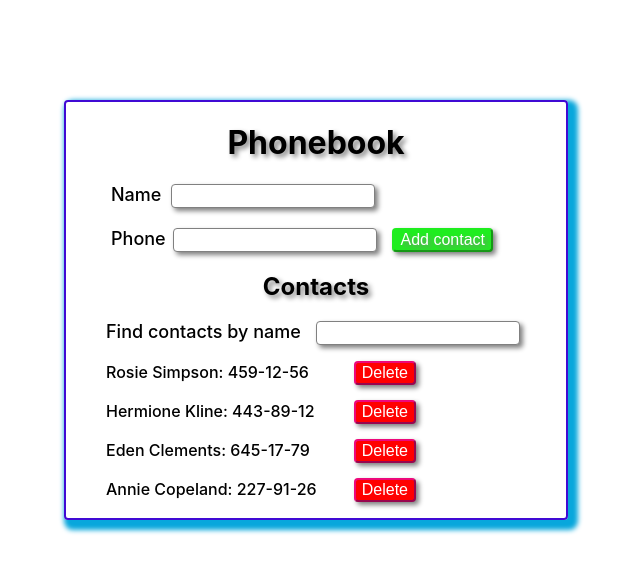
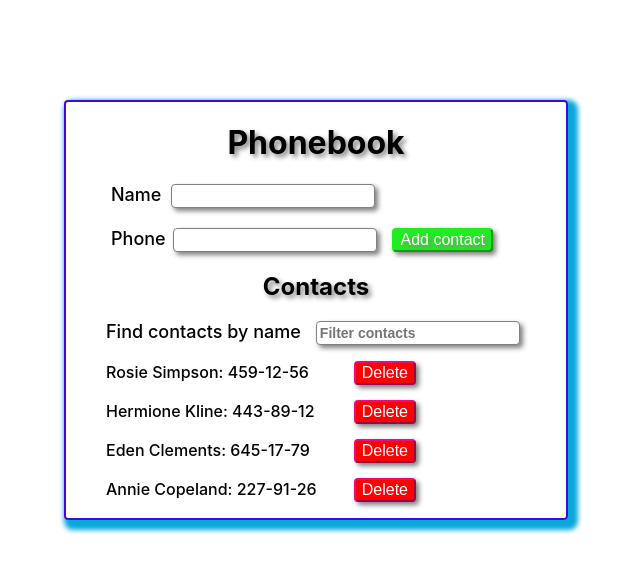
Before and after one commit to MarekRozko/goit-react-hw-03-phonebook, a React (Create React App) app: page / in a window 1280 px wide. Shown: the top 572 px of the page, without its empty margins (436-1076 px from the left). Built offline with nearby package versions, Linux system fonts and the light colour scheme.

Commit message:
add fixed

```diff
--- a/src/components/App.jsx
+++ b/src/components/App.jsx
@@ -3,89 +3,95 @@ import { nanoid } from 'nanoid';
 import GetContactForm from "./GetContactForm/GetContactForm";
 import ContactList from "./ContactList/ContactList";
 import FilterContact from "./FilterContact/FilterContact";
-import PropTypes from 'prop-types';
+import contacts from './contacts';
 import styles from "../components/app.module.css";
 
 
  export class App extends Component {
+
     state = {
-    contacts: [
-      { id: 'id-1', name: 'Rosie Simpson', number: '459-12-56' },
-      { id: 'id-2', name: 'Hermione Kline', number: '443-89-12' },
-      { id: 'id-3', name: 'Eden Clements', number: '645-17-79' },
-      { id: 'id-4', name: 'Annie Copeland', number: '227-91-26' },
-    ],
-    filter: '',
-  };
+        contacts: [...contacts],
+        filter: "",
+    }
 
-  formSubmitHandler = data => {
+    removeContact = (id) => {
+        this.setState(({contacts}) => {
+            const newContact = contacts.filter(contact => contact.id !== id);
+            return {contacts: newContact}
+        })
+    }
+
+    addContact = ({name, number}) => {
+        if(this.isDublicate(name, number)) {
+          alert(`${name} is already contacts`);
+          return false;
+        }
+
+        this.setState(prevState => {
+            const {contacts} = prevState;
+
             const newContact = {
                 id: nanoid(),
-      name: data.name,
-      number: data.number,
-    };
-    const isInName = newContact.name.toLowerCase();
-    this.state.contacts.find(contact => contact.name.toLowerCase() === isInName)
-      ? alert(data.name + ' is already in contacts')
-      : this.setState(({ contacts }) => ({
-          contacts: [newContact, ...contacts],
-        }));
-  };
+                name,
+                number,
+            }
 
-  changeFilter = event => {
-    this.setState({ filter: event.currentTarget.value });
-  };
+            return {contacts: [newContact, ...contacts]}
+        })
+        return true;
+    }
 
-  getFiltredContacts = () => {
-    const { contacts, filter } = this.state;
-    const normalisedFilter = filter.toLowerCase().trim();
-    return contacts.filter(contact =>
-      contact.name.toLowerCase().includes(normalisedFilter)
-    );
-  };
+    handleFilter = ({target})=> {
+        this.setState({filter: target.value})
+    }
 
-  deleteContact = contactId => {
-    this.setState(prevState => ({
-      contacts: prevState.contacts.filter(contact => contact.id !== contactId),
-    }));
-  };
+    isDublicate(name, number) {
+        const normalizedName = name.toLowerCase();
+        const normalizedNumber = number;
+        const {contacts} = this.state;
+        const result = contacts.find(({name, number}) => {
+            return (name.toLowerCase() === normalizedName && number === normalizedNumber)
+        })
+
+        return Boolean(result)
+    }
+
+    getFilteredContacts() {
+        const {filter, contacts} = this.state;
+        if(!filter) {
+            return contacts;
+        }
+
+        const normalizedFilter = filter.toLowerCase()
+        const result = contacts.filter(({name, number})=> {
+            return (name.toLowerCase().includes(normalizedFilter) ||  number.toLowerCase().includes(normalizedFilter))
+        })
+
+        return result;
+    }
 
     render() {
-    const { contacts, filter } = this.state;
-    const filtredContacts = this.getFiltredContacts();
+        const {addContact, removeContact, handleFilter} = this;
+        const contacts = this.getFilteredContacts();
+        const isContacts = Boolean(contacts.length);
 
         return (
             <div className={styles.containerPhonebook}>
                  <h1 className={styles.titlePhone}>Phonebook</h1>
-        <GetContactForm onSubmit={this.formSubmitHandler} />
+                <div>
+                    <div>
+                        <GetContactForm onSubmit={addContact} />
+                    </div>
+                    <div>
                         <h2 className={styles.titleContact}>Contacts</h2>
-        <FilterContact value={filter} onChange={this.changeFilter} />
-        {contacts.length > 0 ? (
-          <ContactList
-            contacts={filtredContacts}
-            onDeleteContact={this.deleteContact}
-          />
-        ) : (
-          <p className={styles.addCont}>No any contact! Add new</p>
-        )}
+                        <FilterContact handleChange={handleFilter} />
+                        {isContacts && <ContactList removeContact={removeContact} contacts={contacts} />}
+                        {!isContacts && <p className={styles.addCont}>No any contact! Add new</p>}
                     </div>
-    );
+                </div>
+            </div>
+        )
     }
 }
 
 export default App;
-
-App.propTypes = {
-  contacts: PropTypes.arrayOf(
-    PropTypes.shape({
-      id: PropTypes.string.isRequired,
-      name: PropTypes.string.isRequired,
-      number: PropTypes.string.isRequired,
-    })
-  ),
-  filter: PropTypes.string,
-  formSubmitHandler: PropTypes.func,
-  deleteContact: PropTypes.func,
-  changeFilter: PropTypes.func,
-  getFiltredContacts: PropTypes.func,
-};
--- a/src/components/ContactList/ContactList.jsx
+++ b/src/components/ContactList/ContactList.jsx
@@ -1,35 +1,31 @@
 import PropTypes from 'prop-types';
 import styles from "../ContactList/contactList.module.css";
-const ContactList = ({ contacts, onDeleteContact }) => {
-  return (
-    <ul>
-      {contacts.map(({ id, name, number })=> {
-        return (
-          <li className={styles.itemContact} key={id}>
-            {name}: {number}
-            <button className={styles.buttonItem}
-              onClick={() => {
-                onDeleteContact(id);
-              }}
-            >
-              Delete
-            </button>
-          </li>
-        );
-      })}
-    </ul>
-  );
-};
+
+
+const ContactList = ({ contacts, removeContact }) => {
+
+    const contact = contacts.map(({ id, name, number }) => <li key={id} className={styles.itemContact}>{name}: {number}
+        <button onClick={() => removeContact(id)} type="button" className={styles.buttonItem}>Delete</button></li>);
+
+    return (
+        <ol>
+            {contact}
+        </ol>
+    )
+
+}
 
 export default ContactList;
 
+ContactList.defaultProps = {
+    items: []
+}
+
 ContactList.propTypes = {
-  contacts: PropTypes.arrayOf(
-    PropTypes.shape({
-      id: PropTypes.string.isRequired,
-      name: PropTypes.string.isRequired,
-      number: PropTypes.string.isRequired,
-    })
-  ),
-  onDeleteContact: PropTypes.func,
-};
+    removeContact: PropTypes.func.isRequired,
+    contacts: PropTypes.arrayOf(PropTypes.shape({
+        id: PropTypes.string.isRequired,
+        name:  PropTypes.string.isRequired,
+        number:  PropTypes.string.isRequired,
+    }))
+}
--- a/src/components/FilterContact/FilterContact.jsx
+++ b/src/components/FilterContact/FilterContact.jsx
@@ -1,11 +1,11 @@
 import PropTypes from 'prop-types';
 import styles from "../FilterContact/filterContact.module.css";
 
-const FilterContact = ({ value, onChange }) => {
+const FilterContact = ({ handleChange}) => {
   return (
     <label className={styles.labelFilter}>
       Find contacts by name{' '}
-      <input className={styles.inputFilter} type="text" value={value} onChange={onChange} />
+      <input className={styles.inputFilter} name="filter" onChange={handleChange} placeholder="Filter contacts"/>
     </label>
   );
 };
@@ -13,6 +13,5 @@ const FilterContact = ({ value, onChange }) => {
 export default FilterContact;
 
 FilterContact.propTypes = {
-  value: PropTypes.string,
-  onChengeFilter: PropTypes.func,
-};
+    handleChange: PropTypes.func.isRequired,
+}
--- a/src/components/GetContactForm/GetContactForm.jsx
+++ b/src/components/GetContactForm/GetContactForm.jsx
@@ -1,38 +1,46 @@
 import { Component } from "react";
 import PropTypes from 'prop-types';
+import initinalState from "./initinalState";
 import styles from  "../GetContactForm/getContactForm.module.css";
 
 export class GetContactForm extends Component{
-  state = {
-    name: '',
-    number: '',
-  }
 
-changeContact = event => {
-  const { name, value } = event.currentTarget;
-  this.setState({[name]: value})
-}
-contactSubmit = event => {
-  event.preventDefault();
-  this.props.onSubmit(this.state)
-  this.reset();
-}
-reset = () => {
+  state = { ...initinalState }
+
+  handleSubmit = (e) => {
+        e.preventDefault();
+        const {onSubmit} = this.props;
+         onSubmit({...this.state});
+        this.reset();
+
+    }
+
+    reset = () => {
   this.setState({
     name: '',
     number: '',
   })
 }
+
+   handleChange = ({ target }) => {
+        const { name, value } = target;
+        this.setState({
+            [name]: value
+        })
+    }
+
   render() {
+        const {handleChange, handleSubmit} = this;
+        const {name, number} = this.state;
     return (
-      <form  onSubmit={this.contactSubmit}>
+      <form  onSubmit={handleSubmit}>
         <label className={styles.labelForm}>
           Name{' '}
           <input className={styles.imputForm}
             type="text"
             name="name"
-            value={this.state.name}
-            onChange={this.changeContact}
+            value={name}
+            onChange={handleChange}
             pattern="^[a-zA-Zа-яА-Я]+(([' -][a-zA-Zа-яА-Я ])?[a-zA-Zа-яА-Я]*)*$"
             title="Name may contain only letters, apostrophe, dash and spaces. For example Adrian, Jacob Mercer, Charles de Batz de Castelmore d'Artagnan"
             required
@@ -43,8 +51,8 @@ reset = () => {
           <input className={styles.imputFormTel}
             type="tel"
             name="number"
-            value={this.state.number}
-            onChange={this.changeContact}
+            value={number}
+            onChange={handleChange}
             pattern="\+?\d{1,4}?[-.\s]?\(?\d{1,3}?\)?[-.\s]?\d{1,4}[-.\s]?\d{1,4}[-.\s]?\d{1,9}"
             title="Phone number must be digits and can contain spaces, dashes, parentheses and can start with +"
             required
@@ -60,10 +68,5 @@ export default GetContactForm;
 
 
 GetContactForm.propTypes = {
-  name: PropTypes.string,
-  number: PropTypes.string,
-  changeContact: PropTypes.func,
-  contactSubmit: PropTypes.func,
-  reset: PropTypes.func,
-  render: PropTypes.func,
-};
+    onSubmit: PropTypes.func.isRequired,
+}
--- /dev/null
+++ b/src/components/GetContactForm/initinalState.js
@@ -0,0 +1,6 @@
+const inititalState = {
+    name: "",
+    number: "",
+}
+
+export default inititalState;
--- /dev/null
+++ b/src/components/contacts.js
@@ -0,0 +1,10 @@
+import { nanoid } from "nanoid";
+
+const contacts = [
+    { id: nanoid(), name: 'Rosie Simpson', number: '459-12-56' },
+    { id: nanoid(), name: 'Hermione Kline', number: '443-89-12' },
+    { id: nanoid(), name: 'Eden Clements', number: '645-17-79' },
+    { id: nanoid(), name: 'Annie Copeland', number: '227-91-26' },
+]
+
+export default contacts;
```
Lines whose indentation alone changed are shown as unchanged.
